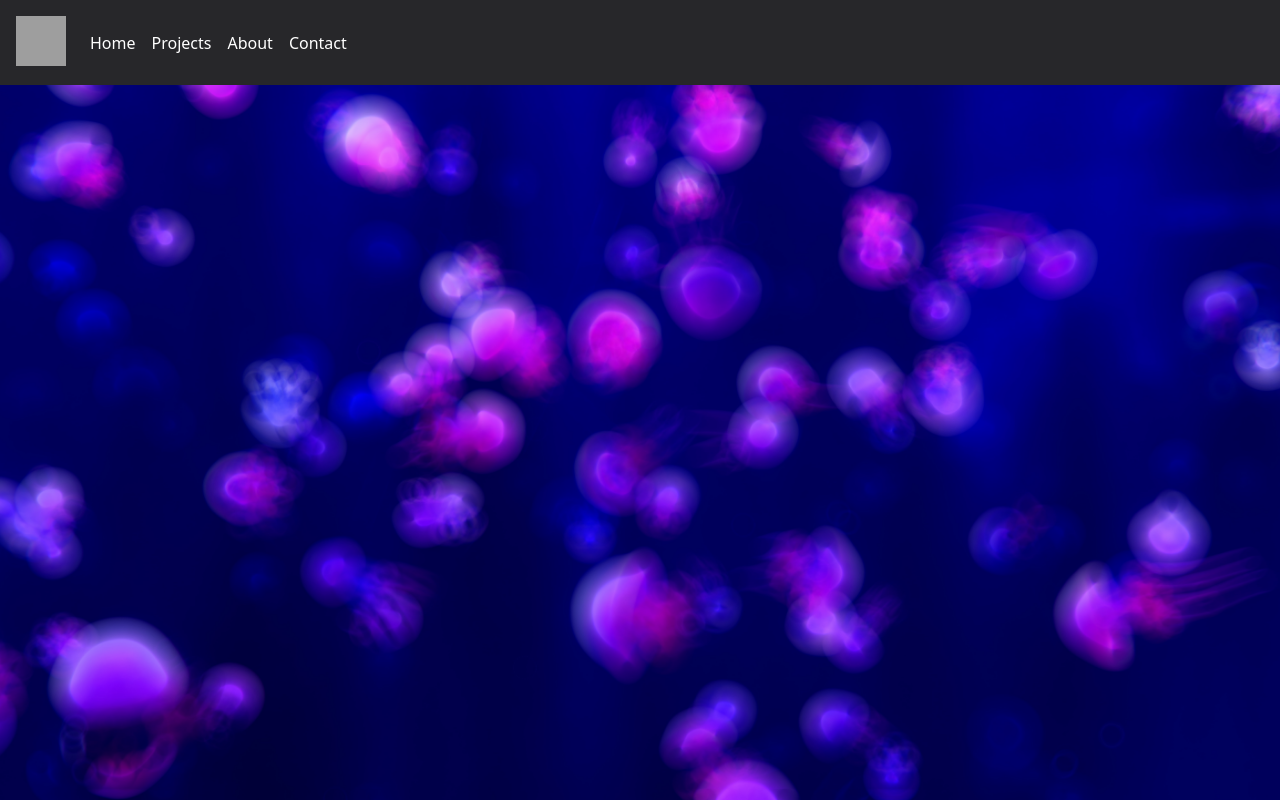
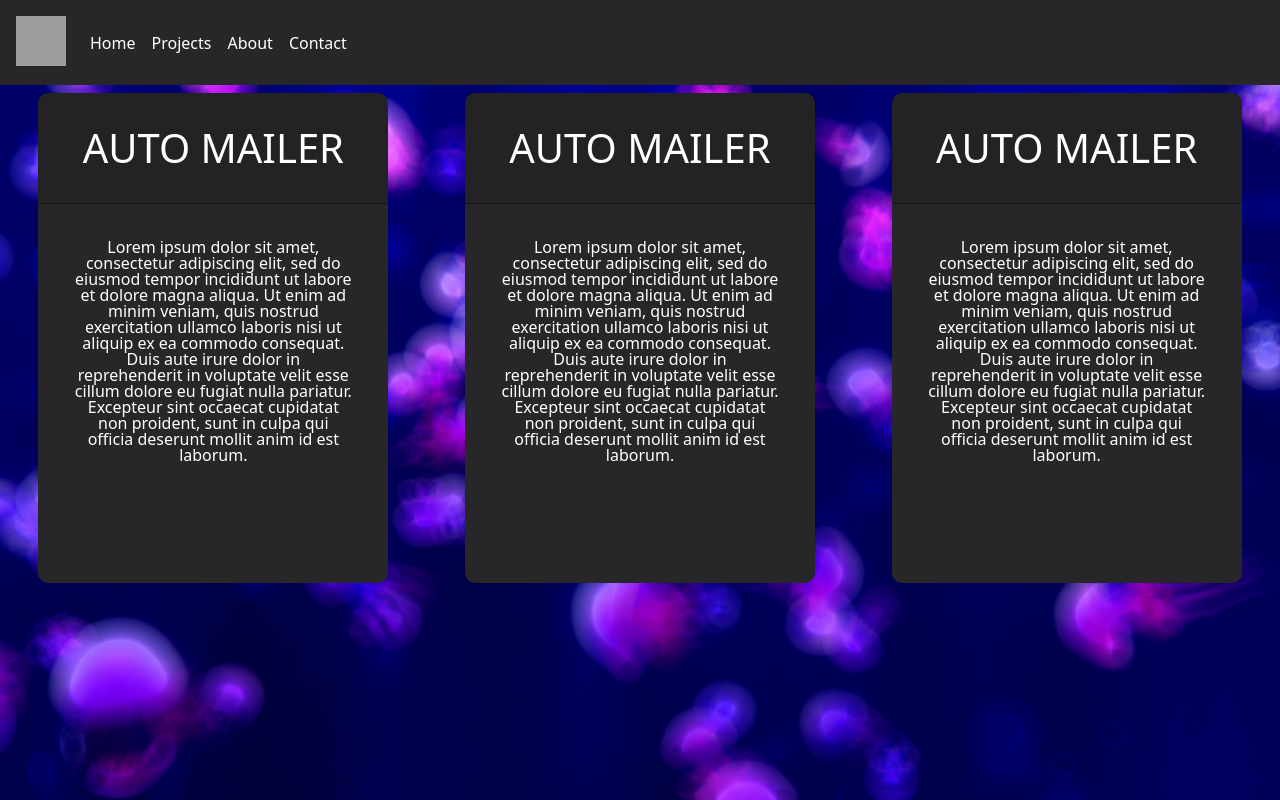
Before and after one commit to jarenella/portfolio-r, a React (Create React App) app: page / in a window 1280 px wide. Built offline with nearby package versions, Linux system fonts and the light colour scheme; grey boxes are pictures that could not be loaded.

Commit message:
started development of cards

```diff
--- a/src/App.css
+++ b/src/App.css
@@ -8,3 +8,9 @@ body {
   -o-background-size: cover;
   background-size: cover;
 }
+
+.card-holder {
+  display: flex;
+  justify-content: space-around;
+  flex-wrap: wrap;
+}
--- a/src/App.js
+++ b/src/App.js
@@ -1,11 +1,19 @@
 import './App.css';
 import './reset.css';
 import Header from './components/Header';
+import Card from './components/Card';
+import Bumper from './components/Bumper';
 
 function App() {
   return (
     <div className="App">
       <Header/>
+      <Bumper/>
+      <div className="card-holder">
+        <Card/>
+        <Card/>
+        <Card/>
+      </div>
     </div>
   );
 }
--- /dev/null
+++ b/src/components/Bumper/Bumper.css
@@ -0,0 +1,3 @@
+#bumper {
+    height: 85px;
+}
--- /dev/null
+++ b/src/components/Bumper/index.js
@@ -0,0 +1,12 @@
+//this bumper is a blank space that sits under the header and pushes down anything that might render under it
+
+import './Bumper.css';
+import React from "react";
+
+function Bumper() {
+    return (
+       <div id="bumper"></div>
+    )
+}
+
+export default Bumper;
--- a/src/components/Card/Card.css
+++ b/src/components/Card/Card.css
@@ -0,0 +1,40 @@
+.card-header, .card-body {
+    color: white;
+    text-align: center;
+    font-family: ui-sans-serif, system-ui, -apple-system, BlinkMacSystemFont, "Segoe UI", Roboto, "Helvetica Neue", Arial, "Noto Sans", sans-serif, "Apple Color Emoji", "Segoe UI Emoji", "Segoe UI Symbol", "Noto Color Emoji";
+}
+
+.card-header {
+    padding: 10%;
+    background-color: rgb(0, 0, 0, .1);
+    border-bottom: 1px solid rgb(22, 22, 24);;
+    font-size: 250%;
+}
+
+.card-body {
+    padding: 10%;
+}
+
+/* Make sure that a:link and a:visited come before a:hover, and a:active comes last. This is essential to the cascading of the stylesheet. */
+a:link, a:visited, a:hover, a:active {
+    text-decoration: none;
+}
+
+.card {
+    margin: 1vmin;
+    border-radius: 10px;
+    width: 350px;
+    aspect-ratio: 5 / 7;
+    background-color: rgb(39 39 42);
+}
+
+/* width becomes responsively 75% of screen width as opposed to statically 350px when we go under 600px in screen width */
+@media screen and (max-width: 600px) {
+    .card {
+        width: 75%;
+    }
+}
+
+.card-div {
+    height: 100%;
+}
--- a/src/components/Card/index.js
+++ b/src/components/Card/index.js
@@ -0,0 +1,17 @@
+import './Card.css';
+import React from "react";
+
+function Card() {
+    return (
+        <section className="card">
+            <a href="test" className="card-a">
+                <div className="card-div">
+                    <h1 className="card-header">AUTO MAILER</h1>
+                    <p className="card-body">Lorem ipsum dolor sit amet, consectetur adipiscing elit, sed do eiusmod tempor incididunt ut labore et dolore magna aliqua. Ut enim ad minim veniam, quis nostrud exercitation ullamco laboris nisi ut aliquip ex ea commodo consequat. Duis aute irure dolor in reprehenderit in voluptate velit esse cillum dolore eu fugiat nulla pariatur. Excepteur sint occaecat cupidatat non proident, sunt in culpa qui officia deserunt mollit anim id est laborum.</p>
+                </div>
+            </a>
+        </section>
+    )
+}
+
+export default Card;
```
